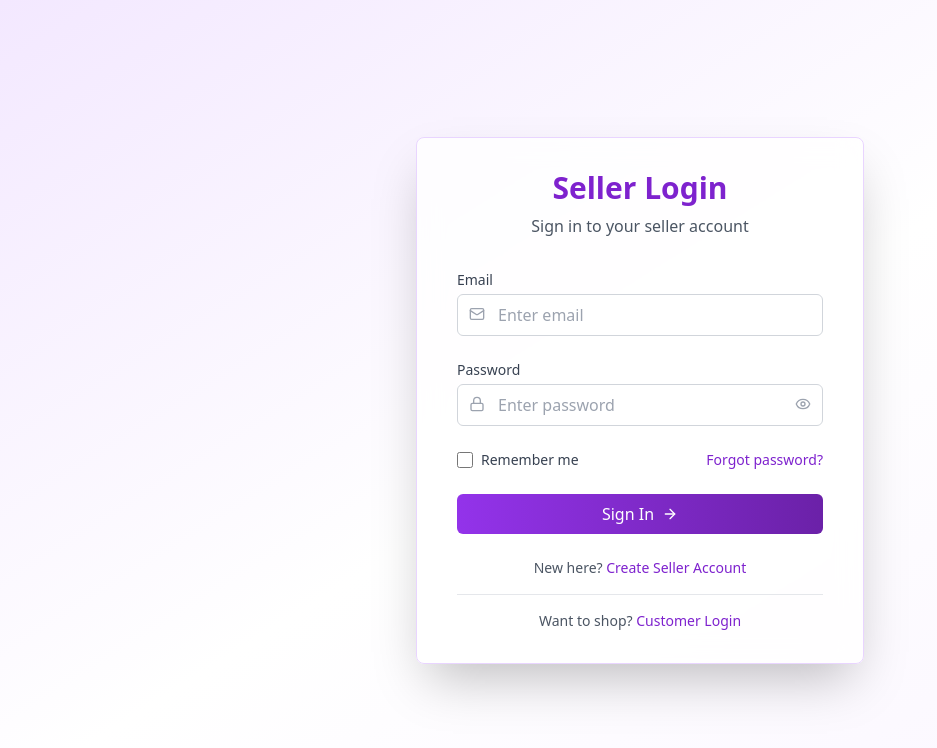
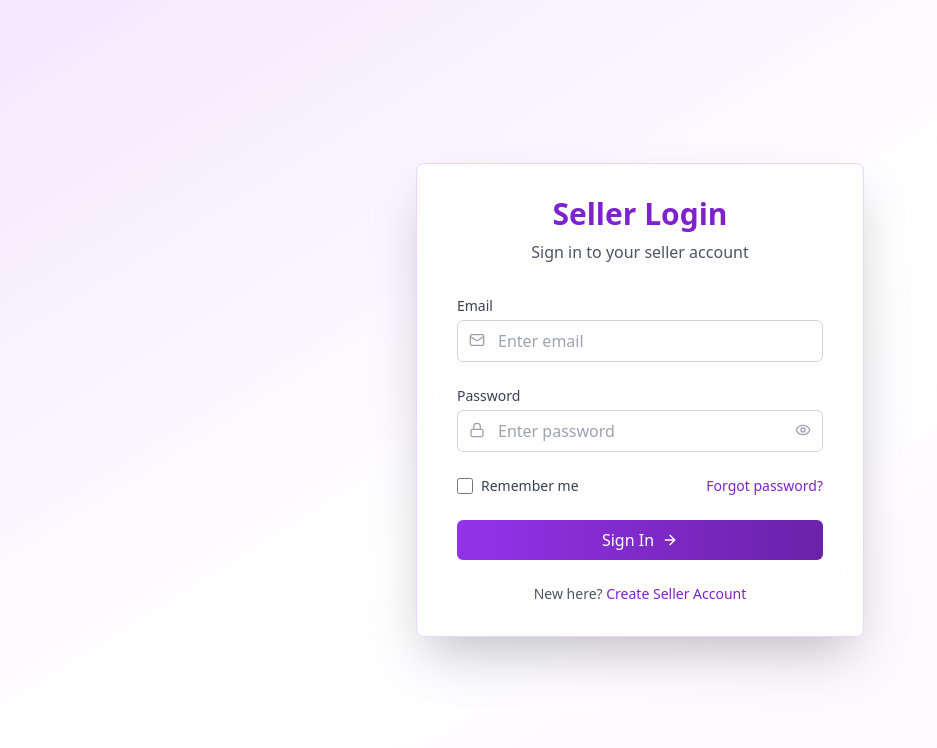
Before and after one commit to moula2002/lmart-seller, a React (Vite) app: page /seller/login in a window 1280 px wide. Shown: the top 748 px of the page, without its empty margins (0-937 px from the left). Built offline with nearby package versions, Linux system fonts and the light colour scheme.

Commit message:
first commit

```diff
--- a/src/pages/SellerLogin.jsx
+++ b/src/pages/SellerLogin.jsx
@@ -364,19 +364,6 @@ const SellerLogin = () => {
             </p>
           </div>
 
-          {/* Customer Login Link */}
-          <div className="mt-4 text-center border-t pt-4">
-            <p className="text-sm text-gray-600">
-              Want to shop?{' '}
-              <button
-                className="text-purple-700 hover:underline"
-                onClick={() => navigate('/login')}
-              >
-                Customer Login
-              </button>
-            </p>
-          </div>
-
           {/* Forgot password inline panel */}
           {forgotOpen && (
             <div className="mt-6 bg-white/70 backdrop-blur border border-purple-200 rounded-md p-4">
```
